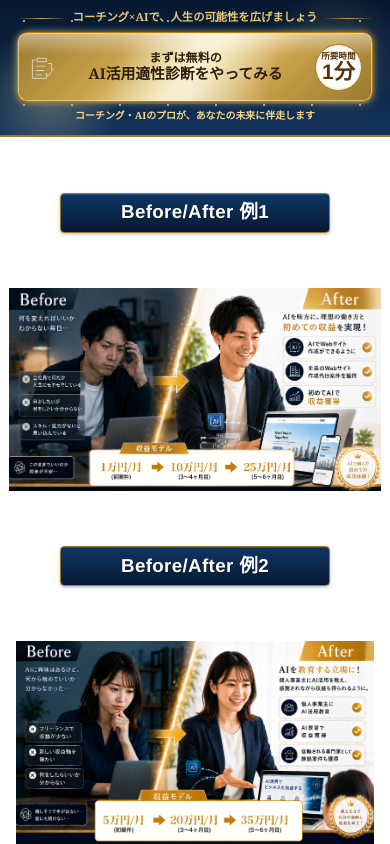
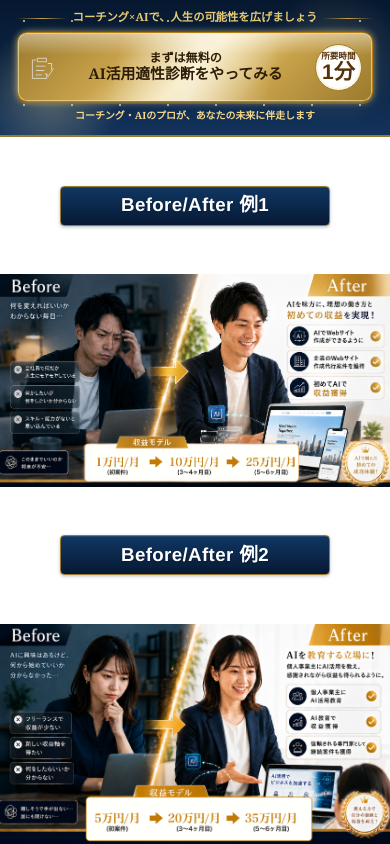
Before and after one commit to Yusuke-yam/ignite-lp-renewal, a Next.js app: page / in a window 390 px wide. Shown: the part 844-1688 px from the top of the page. Built offline with nearby package versions, Linux system fonts and the light colour scheme.

Commit message:
fix: モバイル版caseVisualをstaticフローに変更し左右余白を完全除去

```diff
--- a/app/globals.css
+++ b/app/globals.css
@@ -721,16 +721,31 @@ a {
   }
 
   .caseVisual {
-    position: relative;
-    inset: auto;
-    width: 100%;
-    max-width: none;
-    aspect-ratio: 941 / 489;
-    border-radius: 0;
-    border: none;
-    box-shadow: none;
+    position: static !important;
+    display: block !important;
+    width: 100% !important;
+    max-width: 100% !important;
+    height: auto !important;
+    aspect-ratio: unset !important;
+    border-radius: 0 !important;
+    border: none !important;
+    box-shadow: none !important;
+    background: transparent !important;
+    overflow: visible !important;
+    margin: 0 !important;
+    padding: 0 !important;
+    inset: unset !important;
     justify-self: stretch;
-    align-self: center;
+  }
+
+  .caseImage {
+    position: relative !important;
+    inset: unset !important;
+    width: 100% !important;
+    height: auto !important;
+    object-fit: fill !important;
+    border-radius: 0 !important;
+    display: block;
   }
 
   .mobileCaseCta {
```
